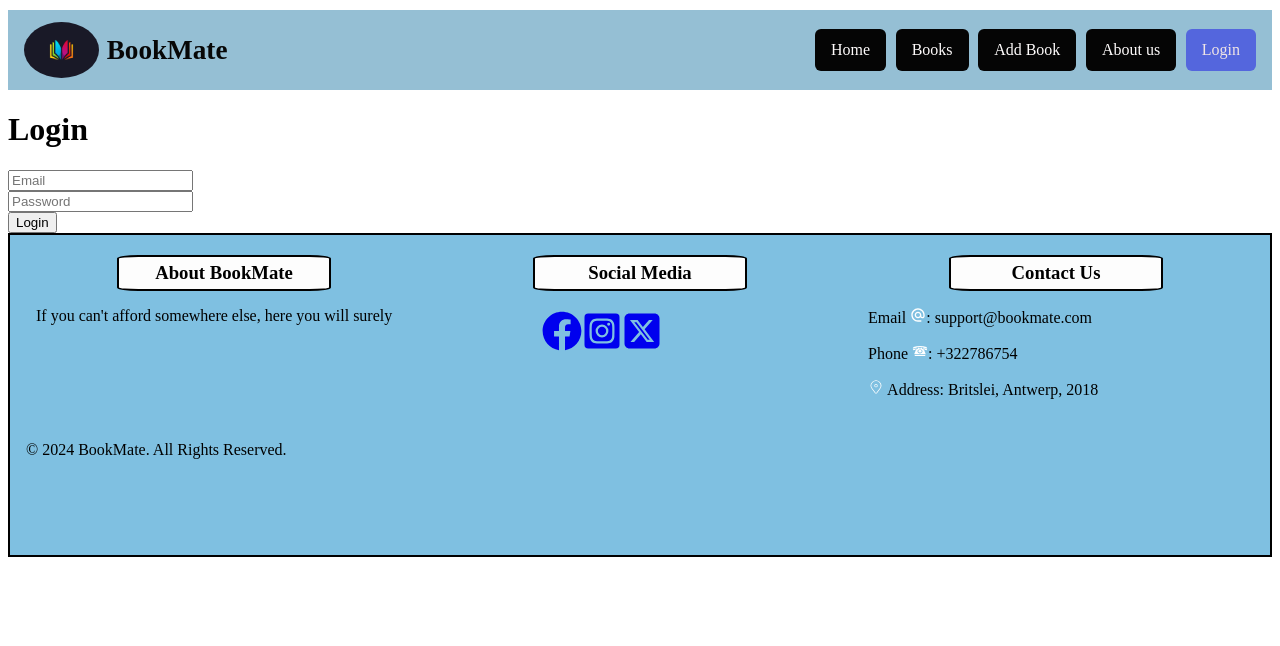
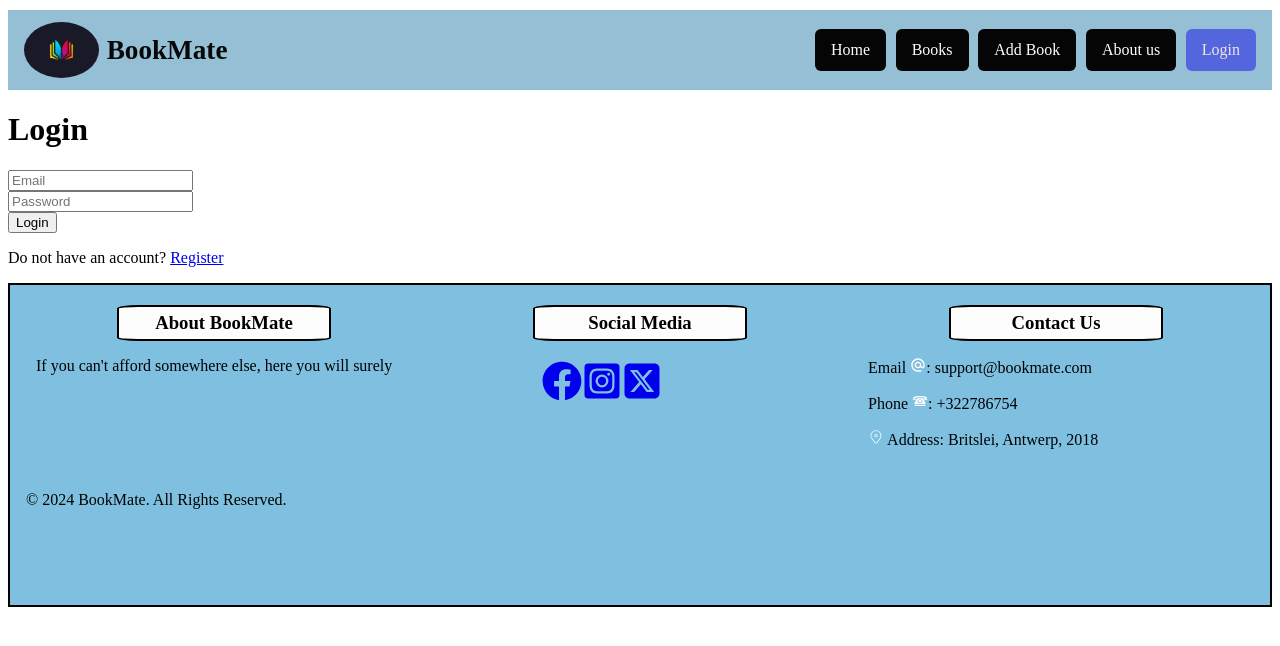
Before and after one commit to jgchoti/group4-project-frontend, a React (Vite) app: page /login in a window 1280 px wide. Shown: the top 646 px of the page. Built offline with nearby package versions, Linux system fonts and the light colour scheme.

Commit message:
Update LoginForm.jsx

```diff
--- a/src/components/LoginForm.jsx
+++ b/src/components/LoginForm.jsx
@@ -43,7 +43,9 @@ const LoginForm = () => {
     );
   }
   return (
+    <div className="login-form-container">
       <form onSubmit={handleSubmit} className="login-form">
+        {error && <p className="error">{error}</p>}
         <InputField
           type="email"
           name="email"
@@ -60,6 +62,10 @@ const LoginForm = () => {
         />
         <button type="submit">Login</button>
       </form>
+      <p>
+        Do not have an account? <NavLink to="/register">Register</NavLink>
+      </p>
+    </div>
   );
 };
 
```
Lines whose indentation alone changed are shown as unchanged.
